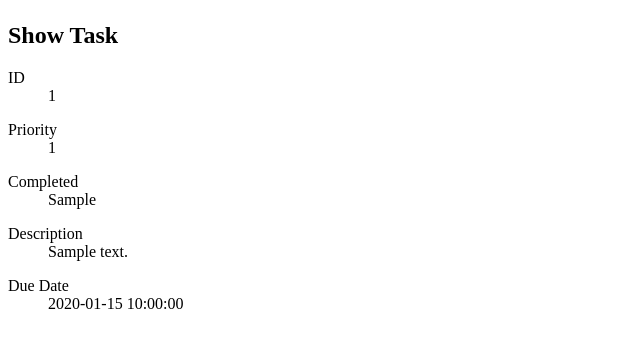
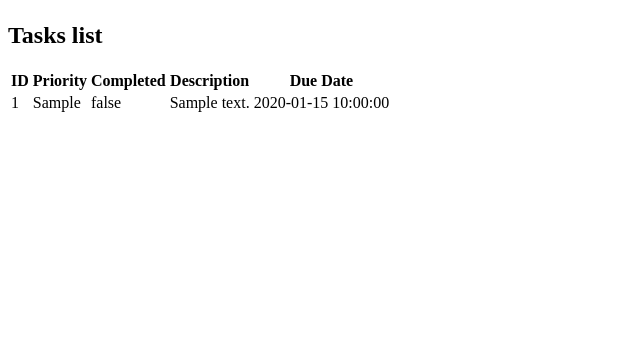
Before and after one commit to ouangalajunior/tasks_object_oriented, a PHP site: page / in a window 1280 px wide. Shown: the part 58-406 px from the top of the page, without its empty margins (0-640 px from the left). Run offline with PHP 8.4, Linux system fonts and the light colour scheme; tables that the repository leaves empty or names only in its code hold one stand-in row (values such as "Sample post").

Commit message:
Display all tasks and order by priority

```diff
--- a/index.php
+++ b/index.php
@@ -25,7 +25,7 @@ if($db->connect_errno){
 // 2. Perform database query to display 1 entry
      // Data base table name : tasks
 
-     $sql = "SELECT * FROM  tasks LIMIT 1 ";
+     $sql = "SELECT * FROM  tasks ORDER BY priority ";
      $result = $db->query($sql);
 
      // Test if query succeed
@@ -33,7 +33,7 @@ if($db->connect_errno){
         exit("Database query failed");
      }
      // 3. Use returned data (if any)
-$task = $result->fetch_object();
+//$task = $result->fetch_all();
 
 ?>
 <!DOCTYPE html>
@@ -50,40 +50,40 @@ $task = $result->fetch_object();
 
 
     <section>
+        <h2>Tasks list</h2>
 
-<h1>Show Task</h1>
-    <!--Display one entry-->
-<dl>
-  <dt>ID</dt>
-  <dd><?php echo $task->id; ?></dd>
-</dl>
-<dl>
-  <dt>Priority</dt>
-  <dd><?php echo $task->id;  ?></dd>
-</dl>
-<dl>
-  <dt>Completed</dt>
-  <dd><?php echo $task->complete;  ?></dd>
-</dl>
-<dl>
-  <dt>Description</dt>
-  <dd><?php echo $task->description;  ?></dd>
-</dl>
+        <table>
+            <tr>
+                <th>ID</th>
+                <th>Priority</th>
+                <th>Completed</th>
+                <th>Description</th>
+                <th>Due Date</th>
+            </tr>
+            <?php
+            // Loop result query all result
+            ?>
+            <?php // foreach ($result as $task) { ?>
 
-<dl>
-  <dt>Due Date</dt>
-  <dd><?php echo $task->due_date;  ?></dd>
-</dl>
-
-</section>
+            <?php while($task = $result->fetch_object()){?>
+                <tr>
+                    <td><?php echo $task ->id; ?> </td>
+                    <td><?php echo $task->priority ;?> </td>
+            <!-- Changing boolean 0 and 1 by true or false when task is completed-->
+                    <td><?php echo $task->complete == 1  ?  'true' : 'false';?> </td>
+                    <td><?php echo $task->description ;?> </td>
+                    <td><?php echo $task->due_date ;?> </td>
+                </tr>
+            <?php } ?>
+        </table>
+    </section>
 
     <?php
     // 4. Release returned data
-    $result->free();
+    mysqli_free_result($result);
 
     //5. Close database connection
-    $db->close();
+    mysqli_close($db);
     ?>
-
 </body>
 </html>
```
